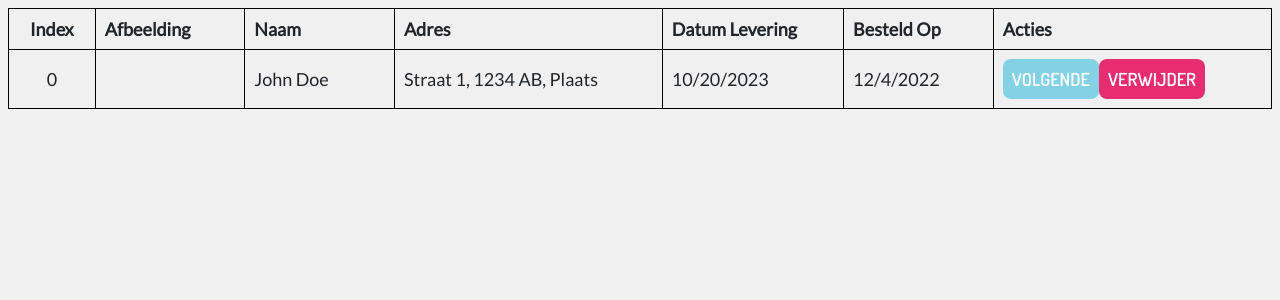
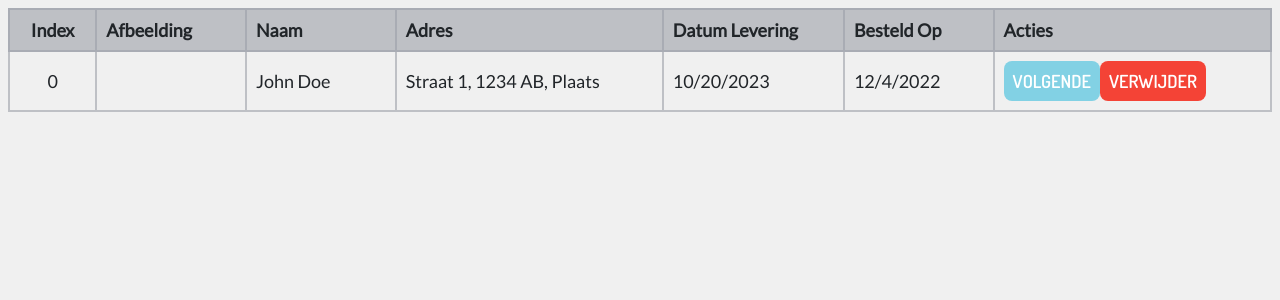
Before and after one commit to Project-Donut/donutello-frontend-admin, a Vue app: page /app in a window 1280 px wide. Shown: the top 300 px of the page. Built offline with nearby package versions, Linux system fonts and the light colour scheme; sample sign-in values are in the browser's storage.

Commit message:
feat: updated styling for tables & buttons

```diff
--- a/src/style.css
+++ b/src/style.css
@@ -1,35 +1,48 @@
 @import url('https://fonts.googleapis.com/css2?family=Dosis:wght@600;700&family=Lato:ital@0;1&display=swap');
 
 :root {
-    --body: #212529;
-    --gray-1: #424548;
-    --gray-2: #53565b;
-    --gray-3: #6b6d72;
-    --gray-4: #808286;
-    --gray-5: #97989d;
-    --gray-6: #a9acb4;
-    --gray-7: #bec0c5;
-    --gray-8: #f0f0f0;
+    --body: rgb(33, 37, 41);
+    --gray-1: rgb(66, 69, 72);
+    --gray-2: rgb(83, 86, 91);
+    --gray-3: rgb(107, 109, 114);
+    --gray-4: rgb(128, 130, 134);
+    --gray-5: rgb(151, 152, 157);
+    --gray-6: rgb(169, 172, 180);
+    --gray-7: rgb(190, 192, 197);
+    --gray-8: rgb(240, 240, 240);
 
-    --basic-error: #f44336;
-    --basic-info: #2196f3;
-    --basic-success: #4caf50;
-    --basic-warning: #ff9800;
-    --basic-error-dark: #bf2b2b;
-    --basic-info-dark: #1564b2;
-    --basic-success-dark: #338237;
-    --basic-warning-dark: #cb6600;
+    --basic-error: rgb(244, 67, 54);
+    --basic-info: rgb(33, 150, 243);
+    --basic-success: rgb(76, 175, 80);
+    --basic-warning: rgb(255, 152, 0);
 
+    --basic-error-dark: rgb(191, 43, 43);
+    --basic-info-dark: rgb(21, 100, 178);
+    --basic-success-dark: rgb(51, 130, 55);
+    --basic-warning-dark: rgb(203, 102, 0);
+
+    --basic-error-fade: rgb(244, 67, 54, 0.25);
+    --basic-info-fade: rgb(33, 150, 243, 0.25);
+    --basic-success-fade: rgb(76, 175, 80, 0.25);
+    --basic-warning-fade: rgb(255, 152, 0, 0.25);
 
     --primary-strawberry: rgb(231, 44, 112);
+    --primary-strawberry-fade: rgba(231, 44, 113, 0.25);
+    --primary-strawberry-dark: rgb(206, 35, 97);
     --secondary-strawberry: rgb(255, 76, 142);
     --pastel-strawberry: rgb(255, 152, 190);
+    --pastel-strawberry: rgb(236, 132, 170);
 
     --primary-heaven: rgb(130, 209, 228);
+    --primary-heaven-dark: rgb(107, 183, 202);
+    --primary-heaven-fade: rgba(130, 209, 228, 0.25);
     --secondary-heaven: rgb(96, 209, 214);
     --pastel-heaven: rgb(202, 227, 232);
+    --pastel-heaven-dark: rgb(175, 203, 210);
 
     --primary-lemon: rgb(247, 242, 73);
+    --primary-lemon-dark: rgb(208, 203, 57);
+    --primary-lemon-fade: rgba(247, 242, 73, 0.25);
     --secondary-lemon: rgb(247, 226, 0);
     --pastel-lemon: rgb(248, 245, 148);
 
@@ -57,15 +70,16 @@ h1, h2, h3, h4, h5, h6 {
     color: white;
     padding: .5em;
     border-radius: 8px;
+    transition: all .2s ease-in-out;
+    cursor: pointer;
 }
 
 .button:hover {
-    cursor: pointer;
+    background-color: var(--primary-strawberry-dark);
 }
 
-.button--large {
-    padding: 1em;
-    font-size: var(--font-size-large-1);
+.button:focus {
+    outline: .15em solid var(--primary-strawberry-fade);
 }
 
 .button--lemon {
@@ -73,8 +87,41 @@ h1, h2, h3, h4, h5, h6 {
     color: var(--body);
 }
 
+.button--lemon:hover {
+    background-color: var(--primary-lemon-dark);
+}
+
+.button--lemon:focus {
+    outline: .15em solid var(--primary-lemon-fade);
+}
+
 .button--heaven {
     background-color: var(--primary-heaven);
+}
+
+.button--heaven:hover {
+    background-color: var(--primary-heaven-dark);
+}
+
+.button--heaven:focus {
+    outline: .15em solid var(--primary-heaven-fade);
+}
+
+.button--danger {
+    background-color: var(--basic-error);
+}
+
+.button--danger:hover {
+    background-color: var(--basic-error-dark);
+}
+
+.button--danger:focus {
+    outline: .15em solid var(--basic-error-fade);
+}
+
+.button--large {
+    padding: 1em;
+    font-size: var(--font-size-large-1);
 }
 
 .input {
@@ -108,3 +155,20 @@ h1, h2, h3, h4, h5, h6 {
     color: var(--basic-error);
     margin: 0px;
 }
+
+table {
+    width: 100%;
+    border-collapse: collapse;
+}
+table, th, td {
+    border: 2px solid var(--gray-7);
+}
+td, th {
+    padding: 0.5em;
+    min-width: 100px;
+    text-align: left;
+}
+th {
+    background-color: var(--gray-7);
+    border-color: var(--gray-6);
+}
--- a/src/views/app/OrdersView.vue
+++ b/src/views/app/OrdersView.vue
@@ -21,7 +21,7 @@
                 <td>{{ order.createdDate.toLocaleDateString() }}</td>
                 <td>
                     <button class="button button--heaven">Volgende</button>
-                    <button class="button">Verwijder</button>
+                    <button class="button button--danger">Verwijder</button>
                 </td>
             </tr>
         </tbody>
@@ -50,18 +50,6 @@ const orders = [
 ]
 </script>
 <style scoped>
-table {
-    width: 100%;
-    border-collapse: collapse;
-}
-table, th, td {
-    border: 1px solid black;
-}
-td, th {
-    padding: 0.5em;
-    min-width: 100px;
-    text-align: left;
-}
 td:first-of-type, th:first-of-type {
     min-width: 50px;
     text-align: center;
```
